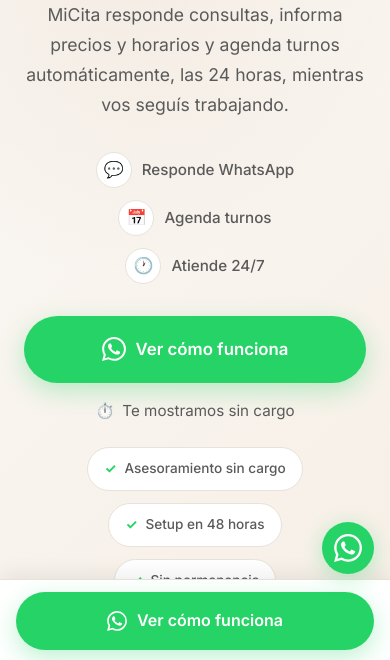
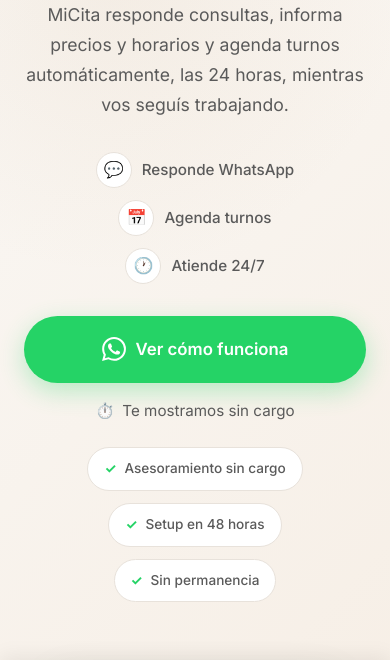
Before and after one commit to rodridevarg/micita-landing, a plain HTML site: page index2/index.html in a window 390 px wide. Shown: the part 182-842 px from the top of the page. Drawn offline with Linux system fonts and the light colour scheme.

Commit message:
chore(landing): sincroniza index2 con ultimos cambios de index-v2

```diff
--- a/index2/index.html
+++ b/index2/index.html
@@ -683,28 +683,6 @@
       color: var(--text-secondary);
     }
 
-    /* WhatsApp Float */
-    .whatsapp-float {
-      position: fixed;
-      bottom: 24px;
-      right: 24px;
-      width: 60px;
-      height: 60px;
-      background: var(--whatsapp);
-      color: #fff;
-      border-radius: 50%;
-      display: flex;
-      align-items: center;
-      justify-content: center;
-      box-shadow: 0 4px 20px rgba(37,211,102,0.3);
-      transition: var(--transition);
-      z-index: 9999;
-    }
-    .whatsapp-float:hover {
-      transform: scale(1.1);
-      box-shadow: 0 6px 30px rgba(37,211,102,0.4);
-    }
-
     /* Mobile sticky CTA */
     .mobile-cta-bar {
       display: none;
@@ -717,6 +695,11 @@
       border-top: 1px solid var(--border);
       box-shadow: 0 -4px 20px rgba(0,0,0,0.08);
       z-index: 9998;
+      transform: translateY(100%);
+      transition: transform 0.3s ease;
+    }
+    .mobile-cta-bar.is-visible {
+      transform: translateY(0);
     }
 
     /* Responsive */
@@ -749,8 +732,8 @@
       .pricing-card { padding: 32px 24px; }
       .pricing-card__price { font-size: 2.4rem; }
       body { padding-bottom: 90px; }
-      .mobile-cta-bar { display: block; }
-      .whatsapp-float { bottom: 88px; right: 16px; width: 52px; height: 52px; }
+      .mobile-cta-bar { display: block; transform: translateY(100%); }
+      .mobile-cta-bar.is-visible { transform: translateY(0); }
     }
   </style>
 
@@ -997,10 +980,6 @@
     </div>
   </footer>
 
-  <a href="https://wa.me/5492233550738" class="whatsapp-float" target="_blank" rel="noopener noreferrer" aria-label="Contactar por WhatsApp" data-whatsapp-cta>
-    <svg width="28" height="28" viewBox="0 0 24 24" fill="currentColor"><path d="M17.472 14.382c-.297-.149-1.758-.867-2.03-.967-.273-.099-.471-.148-.67.15-.197.297-.767.966-.94 1.164-.173.199-.347.223-.644.075-.297-.15-1.255-.463-2.39-1.475-.883-.788-1.48-1.761-1.653-2.059-.173-.297-.018-.458.13-.606.134-.133.298-.347.446-.52.149-.174.198-.298.298-.497.099-.198.05-.371-.025-.52-.075-.149-.669-1.612-.916-2.207-.242-.579-.487-.5-.669-.51-.173-.008-.371-.01-.57-.01-.198 0-.52.074-.792.372-.272.297-1.04 1.016-1.04 2.479 0 1.462 1.065 2.875 1.213 3.074.149.198 2.096 3.2 5.077 4.487.709.306 1.262.489 1.694.625.712.227 1.36.195 1.871.118.571-.085 1.758-.719 2.006-1.413.248-.694.248-1.289.173-1.413-.074-.124-.272-.198-.57-.347m-5.421 7.403h-.004a9.87 9.87 0 01-5.031-1.378l-.361-.214-3.741.982.998-3.648-.235-.374a9.86 9.86 0 01-1.51-5.26c.001-5.45 4.436-9.884 9.888-9.884 2.64 0 5.122 1.03 6.988 2.898a9.825 9.825 0 012.893 6.994c-.003 5.45-4.437 9.884-9.885 9.884m8.413-18.297A11.815 11.815 0 0012.05 0C5.495 0 .16 5.335.157 11.892c0 2.096.547 4.142 1.588 5.945L.057 24l6.305-1.654a11.882 11.882 0 005.683 1.448h.005c6.554 0 11.89-5.335 11.893-11.893a11.821 11.821 0 00-3.48-8.413Z"/></svg>
-  </a>
-
   <!-- Mobile sticky CTA -->
   <div class="mobile-cta-bar">
     <a href="https://wa.me/5492233550738" class="btn btn--whatsapp btn--block" data-whatsapp-cta>
@@ -1242,6 +1221,25 @@
         el.addEventListener('click', trackContact);
       });
     })();
+
+    // Mobile sticky CTA: aparece cuando el hero deja de verse
+    (function() {
+      const mobileBar = document.querySelector('.mobile-cta-bar');
+      const hero = document.getElementById('hero');
+      if (!mobileBar || !hero) return;
+
+      function toggleStickyBar() {
+        const heroBottom = hero.getBoundingClientRect().bottom;
+        if (heroBottom <= 0) {
+          mobileBar.classList.add('is-visible');
+        } else {
+          mobileBar.classList.remove('is-visible');
+        }
+      }
+
+      window.addEventListener('scroll', toggleStickyBar, { passive: true });
+      toggleStickyBar();
+    })();
   </script>
 </body>
 </html>
```
